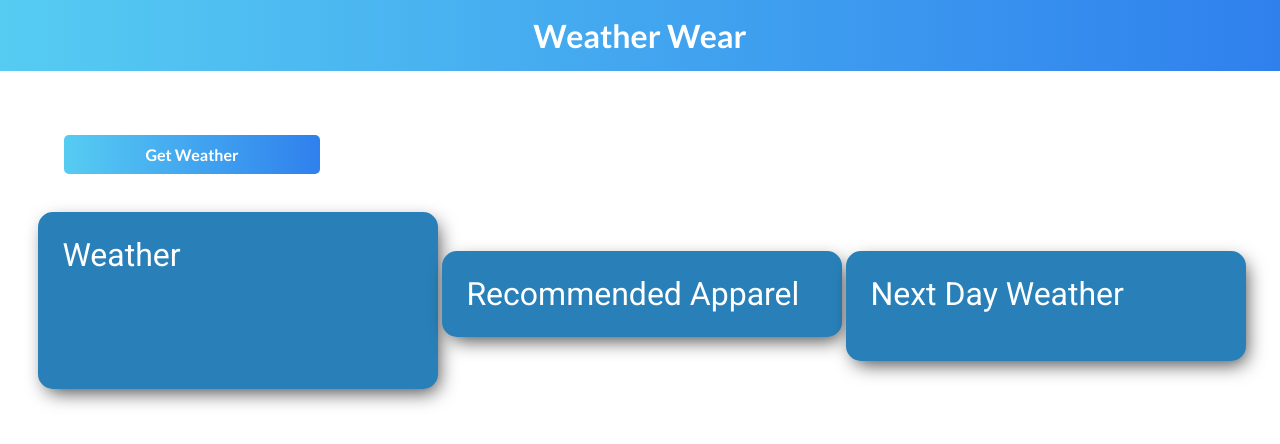
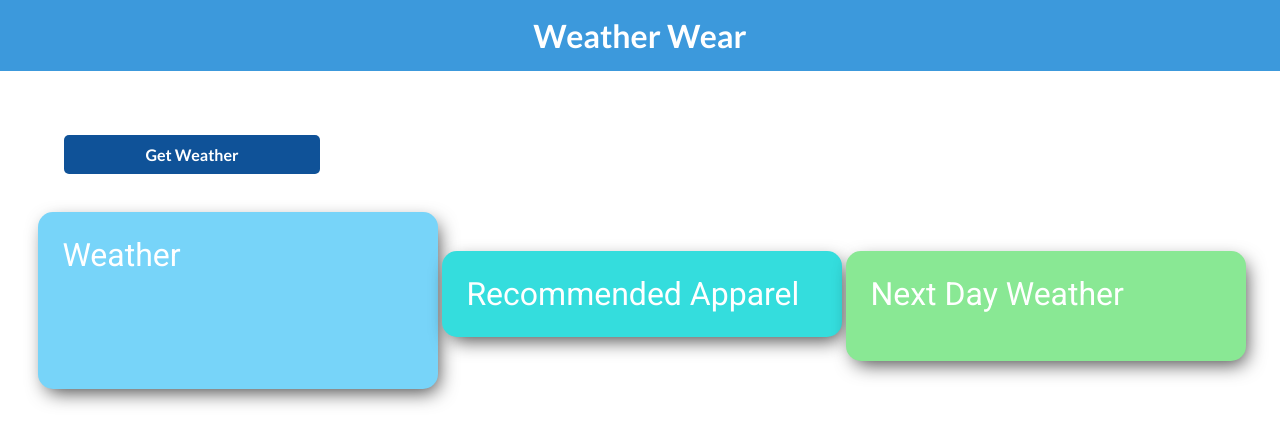
Before and after one commit to afazio1/create-task, a website: page public/index.html in a window 1280 px wide. Drawn offline with Linux system fonts and the light colour scheme.

Commit message:
worked on css

```diff
--- a/public/styles.css
+++ b/public/styles.css
@@ -11,7 +11,7 @@ h1, div {
 }
 .title {
 	text-align: center;
-	background: linear-gradient(to right, #56ccf2, #2f80ed);
+	background: #3C99DC;
 	top: 0;
 	font-family: 'Lato', sans-serif;
 	font-weight: 700;
@@ -22,7 +22,7 @@ h1, div {
 	margin-right: 75%;
 	margin-top: 5%;
 	margin-left: 5%;
-	background: linear-gradient(to right, #56ccf2, #2f80ed);
+	background: #0F5298;
 	text-align: center;
 	border-radius: 5px;
 	margin-bottom: 3%;
@@ -42,7 +42,6 @@ h1, div {
 .weather-container,
 .apparel-container,
 .nextday-container {
-	background-color: #2980B9;
 	display: inline-block;
 	width: 30%;
 	border-radius: 15px;
@@ -58,3 +57,15 @@ h2 {
 	color: white;
 	padding: 0.5em;
 }
+
+.apparel-container {
+	background-color: #34DDDD;
+}
+
+.weather-container {
+	background-color: #77D4F9;
+}
+
+.nextday-container {
+	background-color: #89E894;
+}
```
